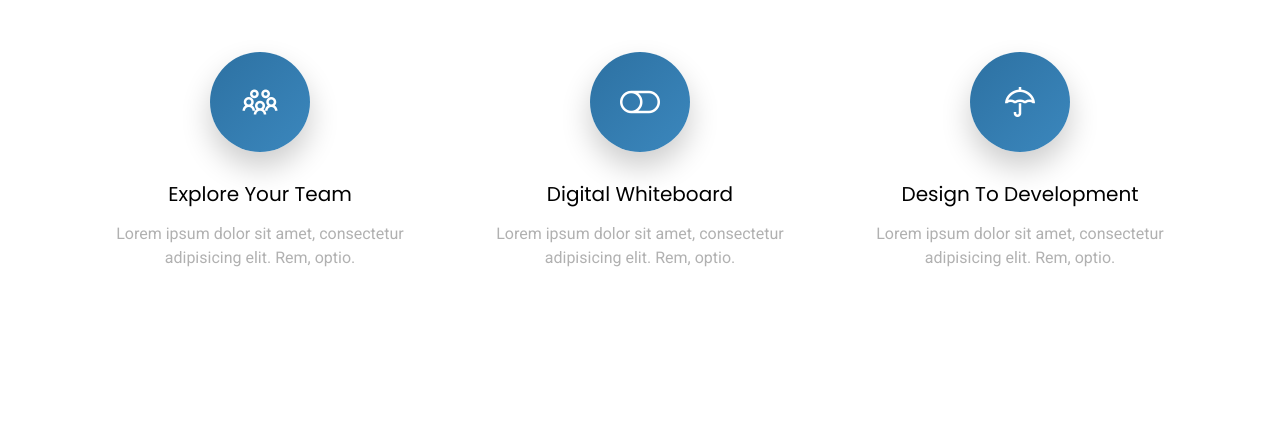
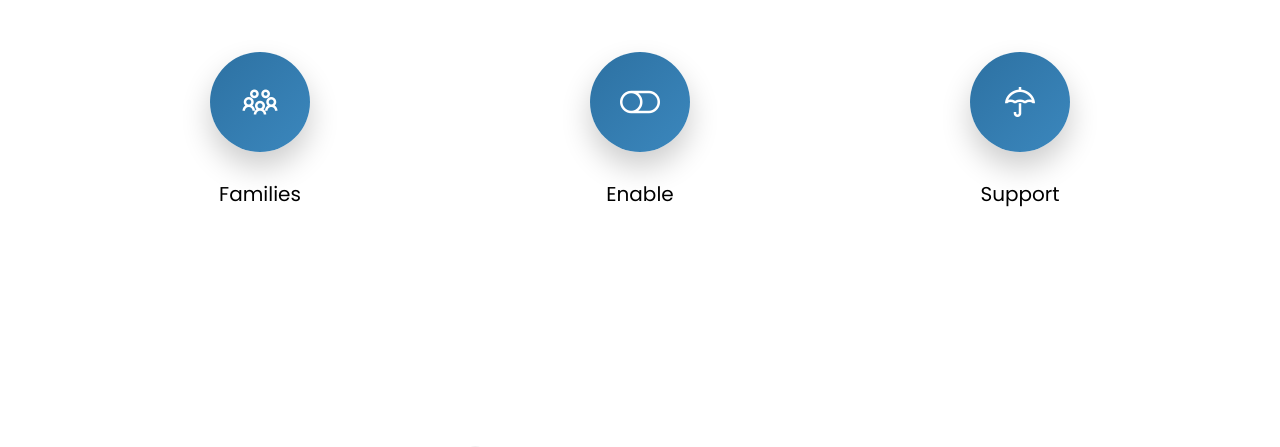
Before and after one commit to Family2Family/website, a Flask app: page / in a window 1280 px wide. Shown: the part 1111-1558 px from the top of the page. Run offline with Flask 2, Linux system fonts and the light colour scheme; some libraries are stand-ins or nearby versions.

```diff
--- a/templates/about.html
+++ b/templates/about.html
@@ -56,8 +56,7 @@
                 <div class="wrap-icon icon-1">
                   <span class="icon la la-users"></span>
                 </div>
-                <h3 class="mb-3">Explore Your Team</h3>
-                <p>Lorem ipsum dolor sit amet, consectetur adipisicing elit. Rem, optio.</p>
+                <h3 class="mb-3">Families</h3>
               </div>
             </div>
             <div class="col-md-4" data-aos="fade-up" data-aos-delay="100">
@@ -65,8 +64,7 @@
                 <div class="wrap-icon icon-1">
                   <span class="icon la la-toggle-off"></span>
                 </div>
-                <h3 class="mb-3">Digital Whiteboard</h3>
-                <p>Lorem ipsum dolor sit amet, consectetur adipisicing elit. Rem, optio.</p>
+                <h3 class="mb-3">Enable</h3>
               </div>
             </div>
             <div class="col-md-4" data-aos="fade-up" data-aos-delay="200">
@@ -74,8 +72,7 @@
                 <div class="wrap-icon icon-1">
                   <span class="icon la la-umbrella"></span>
                 </div>
-                <h3 class="mb-3">Design To Development</h3>
-                <p>Lorem ipsum dolor sit amet, consectetur adipisicing elit. Rem, optio.</p>
+                <h3 class="mb-3">Support</h3>
               </div>
             </div>
           </div>
```
